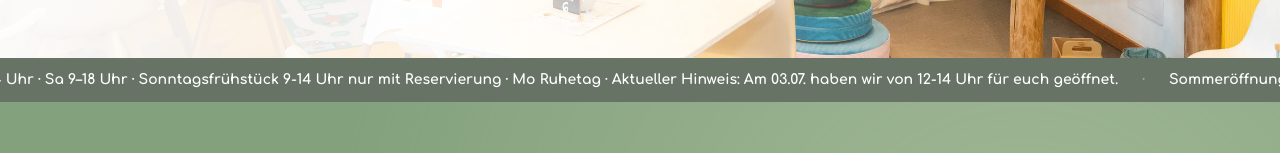
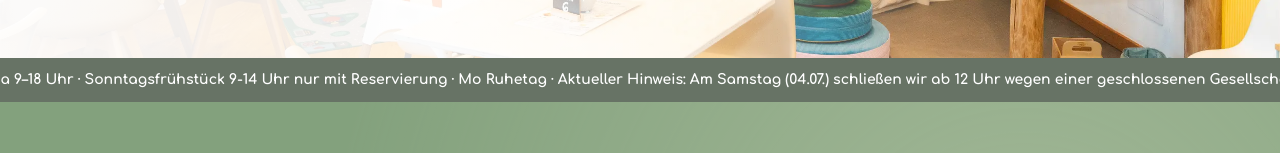
Before and after one commit to PhilippW22/zwerghain, a Next.js app: page / in a window 1280 px wide. Shown: the part 647-800 px from the top of the page. Built offline with nearby package versions, Linux system fonts and the light colour scheme.

Commit message:
update ticker

```diff
--- a/app/page.tsx
+++ b/app/page.tsx
@@ -6,7 +6,7 @@ import FAQ from '@/components/sections/FAQ'
 import Visit from '@/components/sections/Visit'
 
 const tickerItems = [
-  'Sommeröffnungszeiten: Di 14–18 Uhr · Mi–Fr 9–14 Uhr · Sa 9–18 Uhr · Sonntagsfrühstück 9-14 Uhr nur mit Reservierung · Mo Ruhetag · Aktueller Hinweis: Am 03.07. haben wir von 12-14 Uhr für euch geöffnet.'
+  'Sommeröffnungszeiten: Di 14–18 Uhr · Mi–Fr 9–14 Uhr · Sa 9–18 Uhr · Sonntagsfrühstück 9-14 Uhr nur mit Reservierung · Mo Ruhetag · Aktueller Hinweis: Am Samstag (04.07.) schließen wir ab 12 Uhr wegen einer geschlossenen Gesellschaft.'
   //   Öffnungszeiten vom 09.–14.06.2026: Aufgrund privater Veranstaltungen schließen wir an einigen Tagen früher. Di 14–17:30 Uhr · Mi 9–17:30 Uhr · Do 9–14 Uhr · Fr 9–17:30 Uhr · Sa 9–13 Uhr · So 9–12:30 Uhr Sonntagsfrühstück nur mit Reservierung'
   //    Öffnungszeiten: Di 14–17:30 Uhr · Mi–Fr 9–17:30 Uhr · Sa & So 9–17 Uhr · Mo Ruhetag · Sonntagsfrühstück 9-13 Uhr nur mit Reservierung
   //   · Hinweis: Am Samstag (dd.mm.) schließen wir ab 12:30 Uhr wegen einer geschlossenen Gesellschaft.
```
